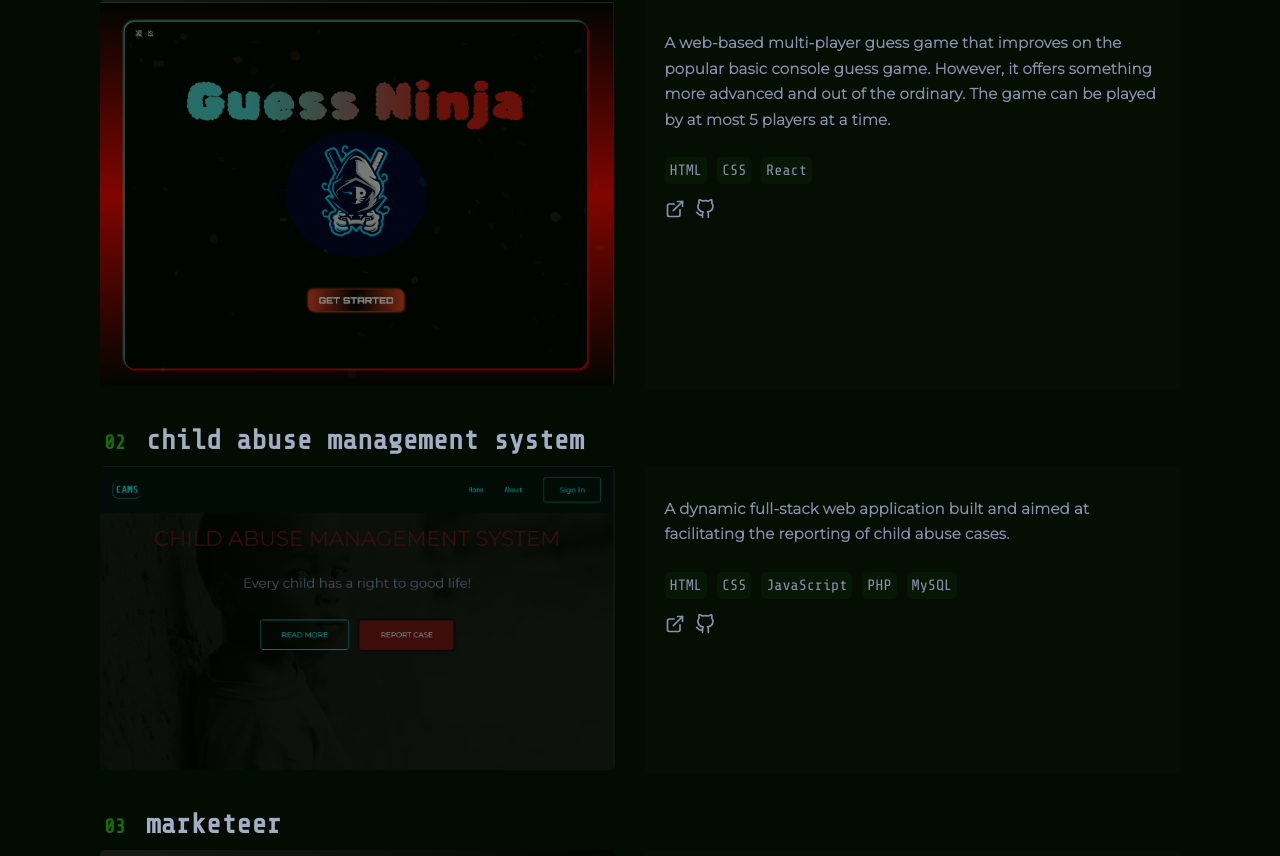
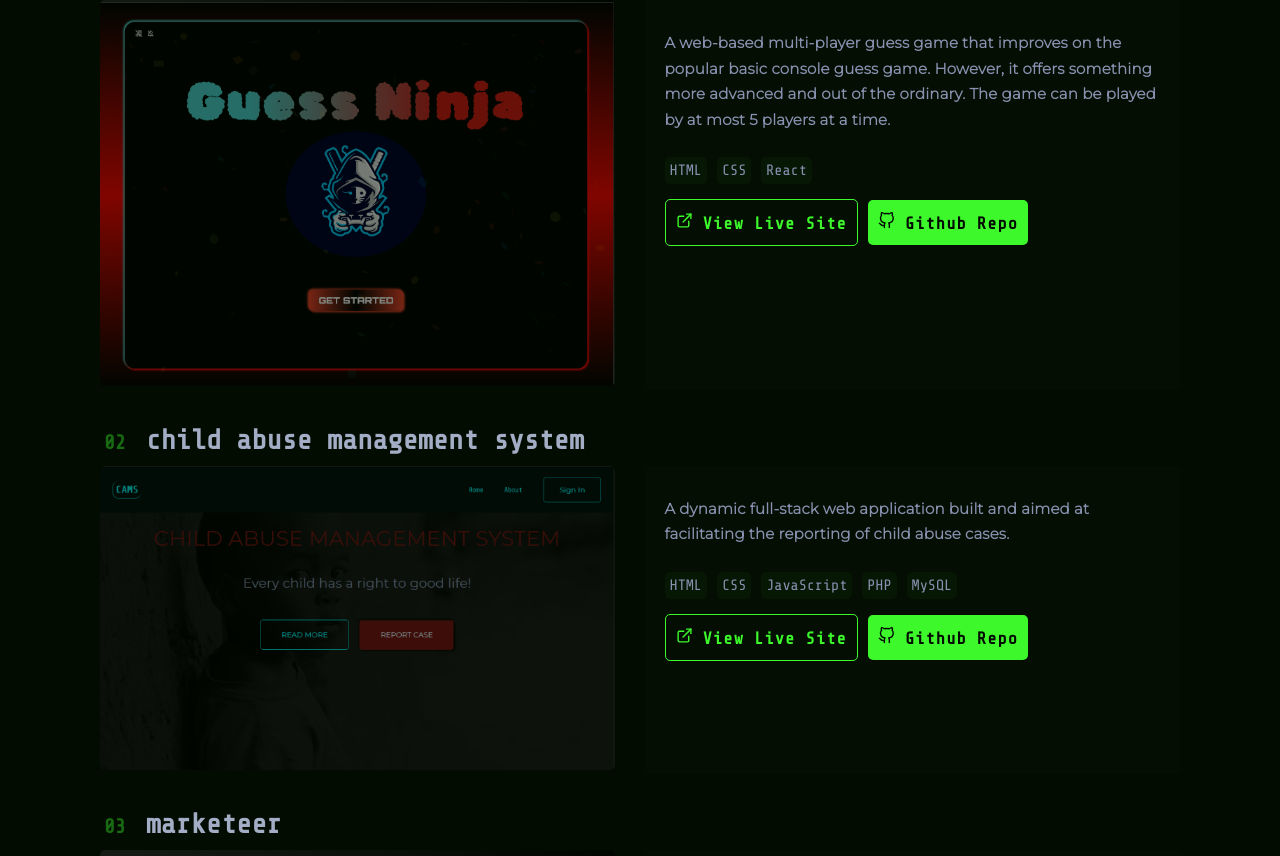
Before and after one commit to Jummate/omololujumat, a React (Vite) app: page / in a window 1280 px wide. Shown: the part 1878-2734 px from the top of the page. Built offline with nearby package versions, Linux system fonts and the light colour scheme; a web font is replaced by a local one.

Commit message:
feat: add action buttons to project items

```diff
--- a/src/components/button/Button.jsx
+++ b/src/components/button/Button.jsx
@@ -1,12 +1,12 @@
 import "./Button.css";
 
-export const Button = ({ text, onClick, extraStyle = "" }) => {
+export const Button = ({ text, onClick, extraStyle = "", children }) => {
   return (
     <button
       className={`buttonStyle ${extraStyle}`}
       onClick={onClick}
     >
-      {text}
+      {children ? children : text}
     </button>
   );
 };
--- a/src/components/project-item/ProjectItem.jsx
+++ b/src/components/project-item/ProjectItem.jsx
@@ -4,6 +4,7 @@ import { FiExternalLink, FiGithub } from "react-icons/fi";
 import { gsap } from "gsap";
 import { ScrollTrigger } from "gsap/ScrollTrigger";
 import { useLayoutEffect, useRef } from "react";
+import { Button } from "../button/Button";
 
 export const ProjectItem = ({ project }) => {
   const {
@@ -64,9 +65,9 @@ export const ProjectItem = ({ project }) => {
               aria-label={live.title}
               title={live.title}
             >
-              <span>
-                <FiExternalLink />
-              </span>
+              <Button extraStyle="invert">
+                <FiExternalLink /> View Live Site
+              </Button>
             </a>
 
             <a
@@ -74,9 +75,9 @@ export const ProjectItem = ({ project }) => {
               aria-label={repo.title}
               title={repo.title}
             >
-              <span>
-                <FiGithub />
-              </span>
+              <Button>
+                <FiGithub /> Github Repo
+              </Button>
             </a>
           </div>
         </div>
```
